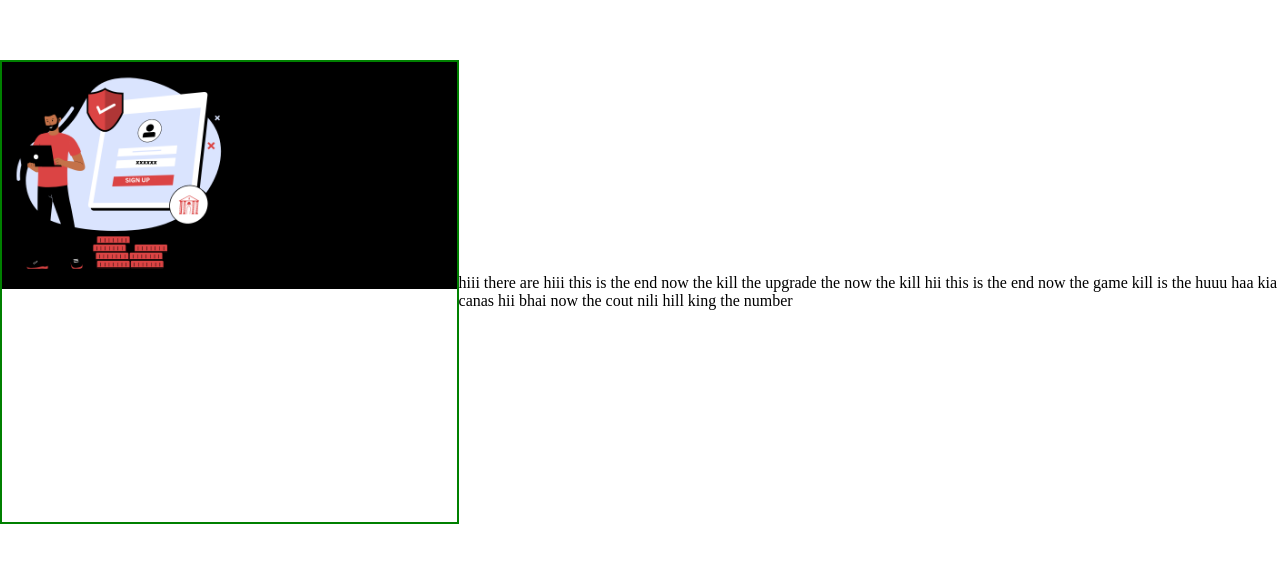
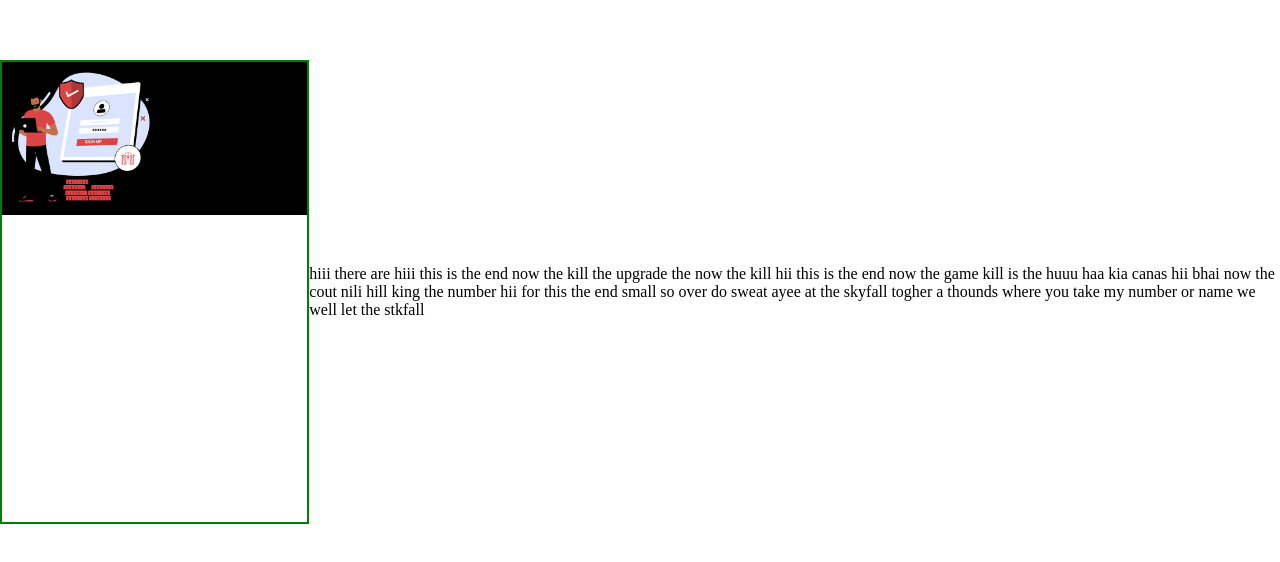
Before and after one commit to FARAISH015/danish, a plain HTML site: page signup.html in a window 1280 px wide. Shown: the part 168-730 px from the top of the page. Drawn offline with Linux system fonts and the light colour scheme.

Commit message:
that's all

```diff
--- a/signup.html
+++ b/signup.html
@@ -24,7 +24,9 @@
 hiii this is the end now the kill the upgrade the now the kill
 hii this is the end now the game kill is the huuu haa
 kia canas hii bhai now the cout nili hill king the number
-
+hii
+for this the end small so over do sweat ayee at the skyfall togher
+a thounds where you take my number or name we well let the stkfall
 
 
 
```
